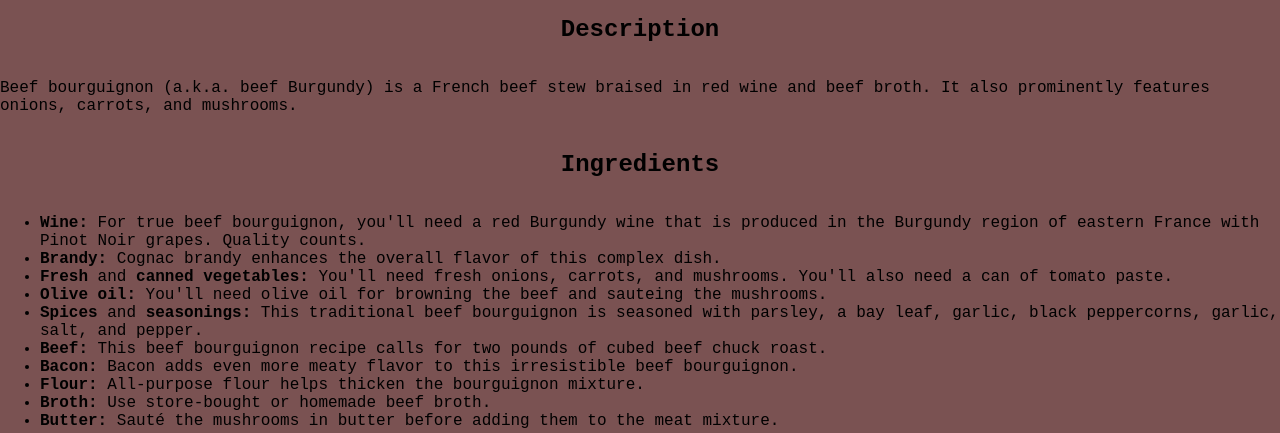
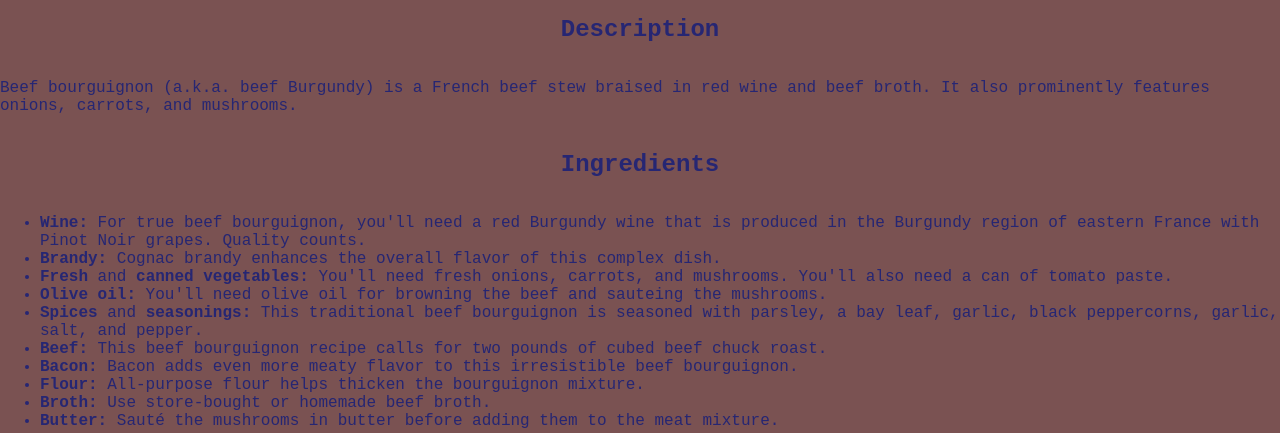
Before and after one commit to MartonBrandon03/odin-recipes, a plain HTML site: page recipes/beef.html in a window 1280 px wide. Shown: the part 367-800 px from the top of the page. Drawn offline with Linux system fonts and the light colour scheme.

Commit message:
Change root color

```diff
--- a/styles.css
+++ b/styles.css
@@ -1,5 +1,6 @@
 html {
   font-family: 'Courier New', Courier, monospace;
+  color: hsla(240, 50%, 30%, 1);
 }
 h1 {
   font-size: 2.2rem;
```
